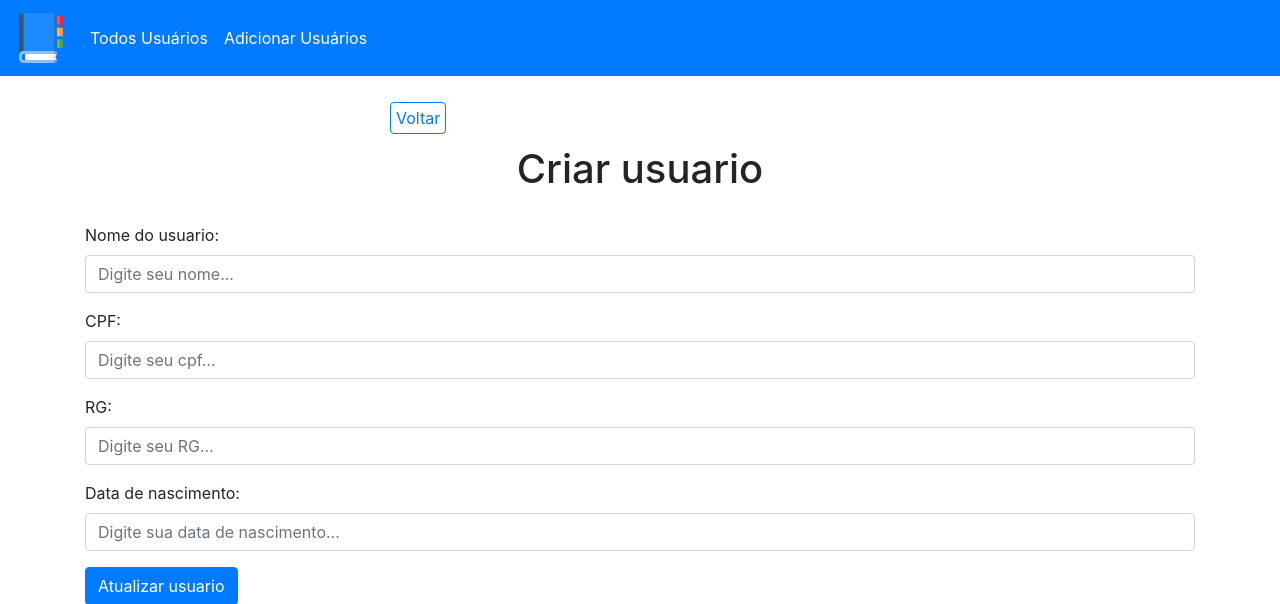
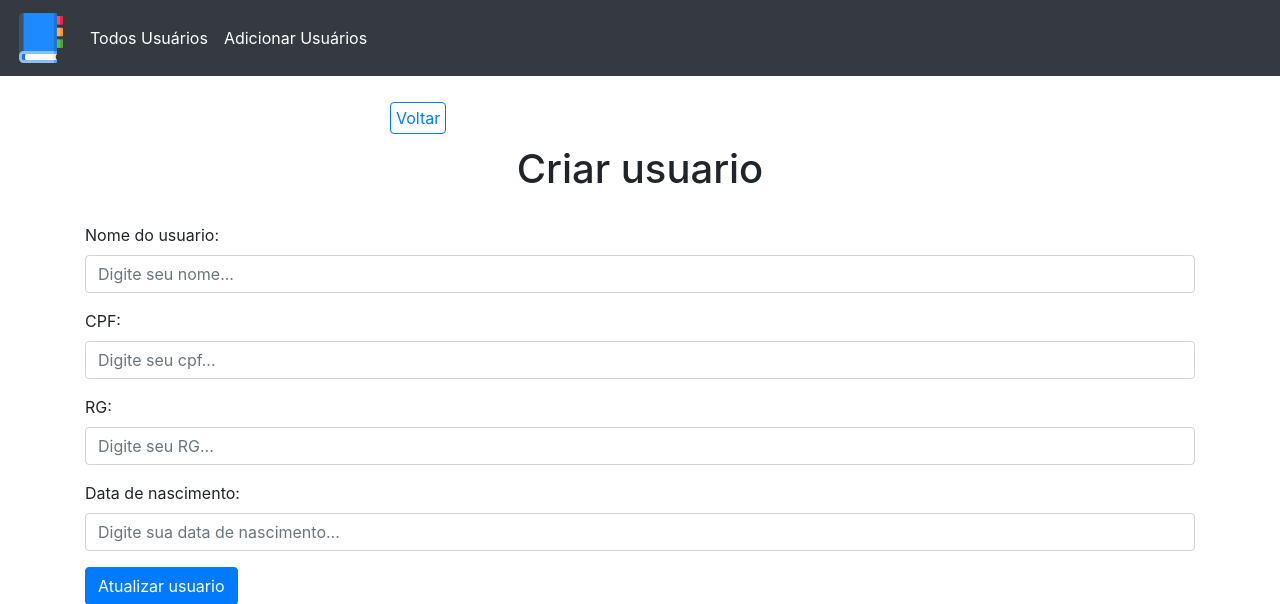
Before and after one commit to maurokrugerjr/ProjetoGeo, a PHP site: page /edit.php in a window 1280 px wide. Shown: the top 604 px of the page. Run offline with PHP 8.4, Linux system fonts and the light colour scheme; data that the repository does not hold is empty; some libraries are stand-ins or nearby versions.

Commit message:
Muda cores do projeto

```diff
--- a/css/styles.css
+++ b/css/styles.css
@@ -15,7 +15,7 @@
 
 #contacts-table thead {
     color: #FFF;
-    background-color: #007BFF;
+    background-color: #343a40;
 }
 
 .col-id {
--- a/templates/header.php
+++ b/templates/header.php
@@ -20,7 +20,7 @@
 </head>
 <body>
 <header>
-    <nav class="navbar navbar-expand-lg navbar-dark bg-primary">
+    <nav class="navbar navbar-expand-lg navbar-dark bg-dark">
         <a class="navbar-brand" href="<?=$BASE_URL?>index.php">
             <img src="<?=$BASE_URL?>img/logo.svg" alt="Agenda-Logo">
         </a>
```
